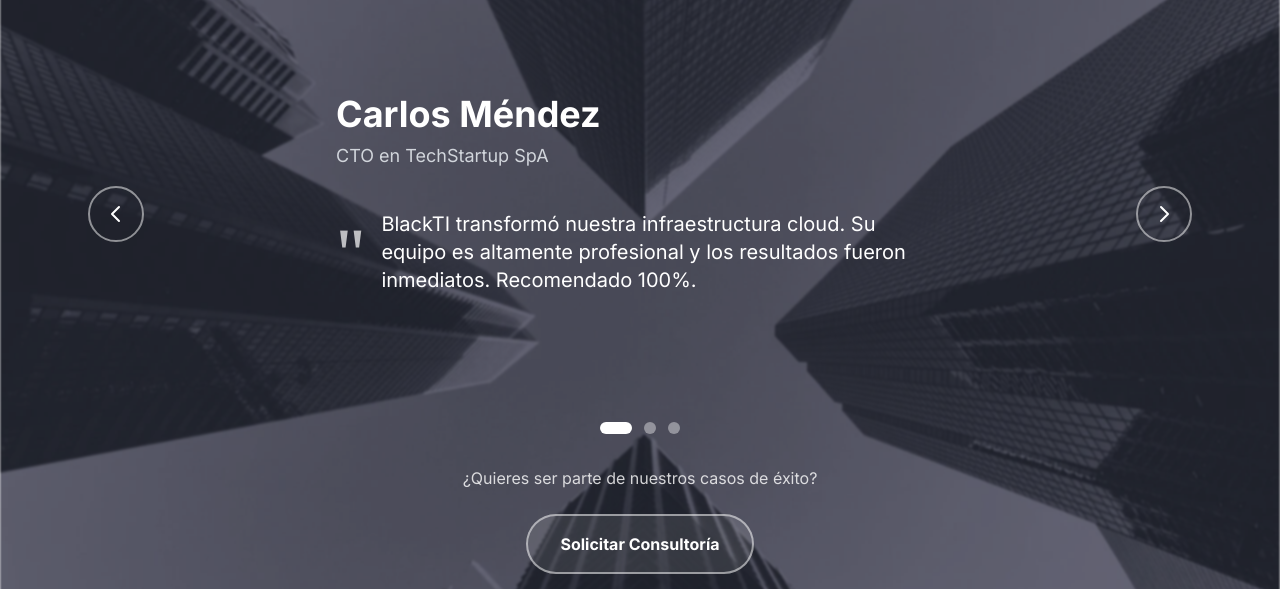
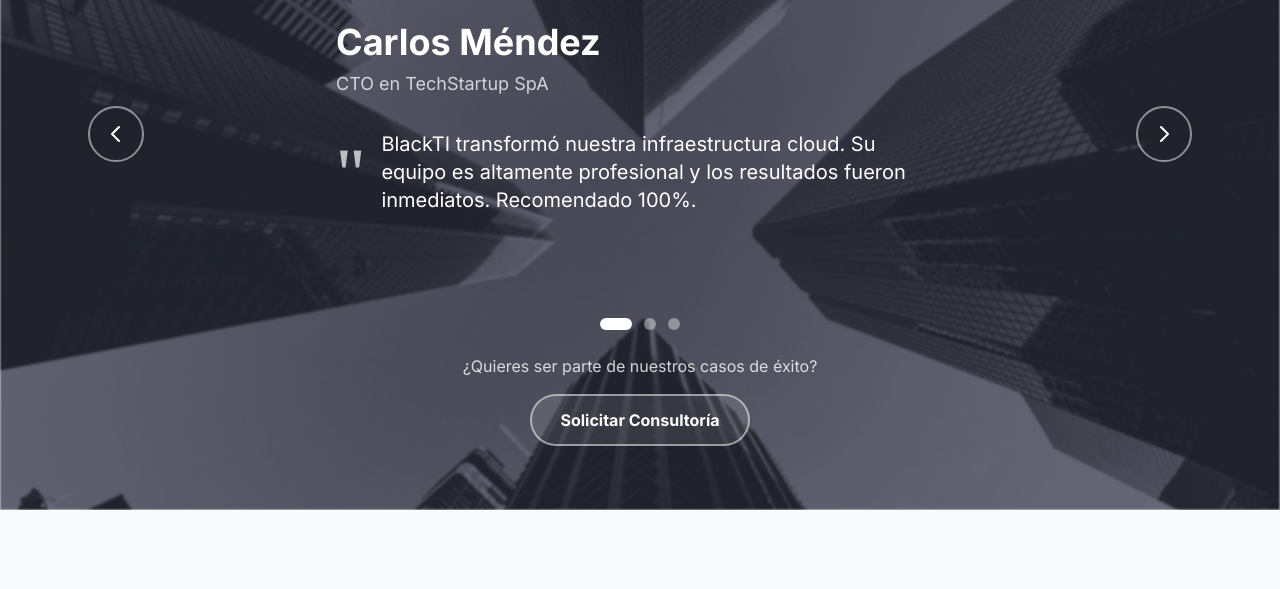
Before and after one commit to asinomas/paginaultima, a React (Vite) app in the folder Pagina_ultima/: page / in a window 1280 px wide. Shown: the part 4971-5560 px from the top of the page. Built offline with nearby package versions, Linux system fonts and the light colour scheme; no server answers.

Commit message:
Update TestimonialsSection.tsx

```diff
--- a/Pagina_ultima/src/components/TestimonialsSection.tsx
+++ b/Pagina_ultima/src/components/TestimonialsSection.tsx
@@ -54,7 +54,7 @@ const TestimonialsSection: React.FC = () => {
   const currentTestimonial = testimonials[currentIndex];
 
   return (
-    <section className="relative py-32 overflow-hidden border-y border-white/5">
+    <section className="relative py-16 overflow-hidden border-y border-white/5">
       {/* Imagen de fondo */}
       <div
         className="absolute inset-0 bg-cover bg-center bg-no-repeat blur-[1px]"
@@ -65,7 +65,7 @@ const TestimonialsSection: React.FC = () => {
 
       {/* Contenido */}
       <div className="relative z-10 container mx-auto max-w-6xl px-6">
-        <div className="relative flex items-center justify-center h-[40vh]">
+        <div className="relative flex items-center justify-center h-[36vh]">
 
           {/* Botón anterior */}
           <button
@@ -88,11 +88,11 @@ const TestimonialsSection: React.FC = () => {
             <h2 className="text-3xl md:text-4xl font-bold text-white mb-2">
               {currentTestimonial.name}
             </h2>
-            <p className="text-lg text-gray-300 mb-10">
+            <p className="text-lg text-gray-300 mb-8">
               {currentTestimonial.role} en {currentTestimonial.company}
             </p>
 
-            <div className="relative mb-10 flex items-start gap-4">
+            <div className="relative mb-8 flex items-start gap-4">
               <div className="text-6xl md:text-7xl text-white/70 font-serif leading-none pt-2">
                 "
               </div>
@@ -120,8 +120,8 @@ const TestimonialsSection: React.FC = () => {
         </div>
 
         {/* Indicadores + CTA */}
-        <div className="text-center mt-12">
-          <div className="flex gap-3 justify-center mb-8">
+        <div className="text-center mt-10">
+          <div className="flex gap-3 justify-center mb-6">
             {testimonials.map((_, index) => (
               <button
                 key={index}
@@ -136,12 +136,12 @@ const TestimonialsSection: React.FC = () => {
             ))}
           </div>
 
-          <p className="text-white/80 text-base mb-6">
+          <p className="text-white/80 text-base mb-4">
             ¿Quieres ser parte de nuestros casos de éxito?
           </p>
           <a
             href="#contacto"
-            className="inline-block border-2 border-white/50 hover:border-white bg-white/10 hover:bg-white/20 text-white px-8 py-4 rounded-full font-bold transition-all"
+            className="inline-block border-2 border-white/50 hover:border-white bg-white/10 hover:bg-white/20 text-white px-7 py-3 rounded-full font-bold transition-all"
           >
             Solicitar Consultoría
           </a>
```
